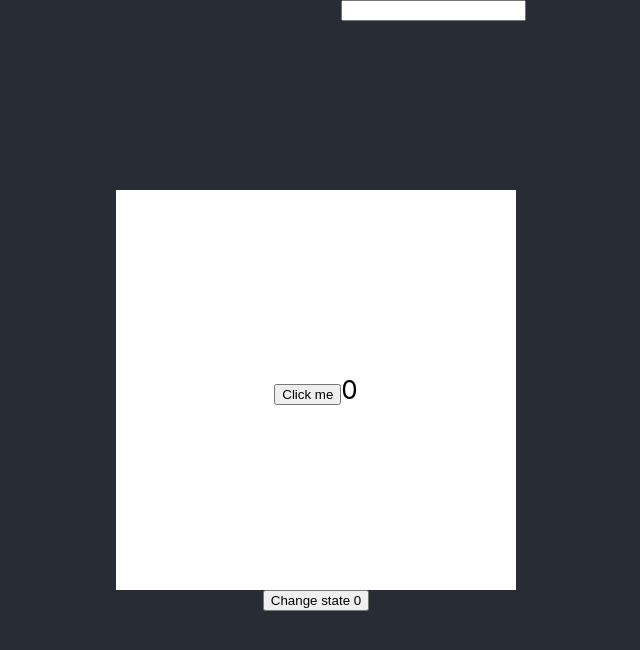
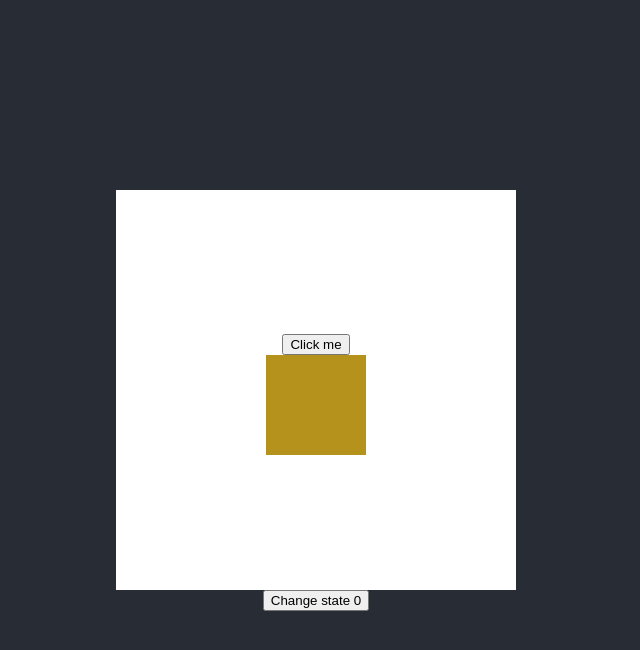
Before and after one commit to Simofy/fe2-7, a React (Create React App) app: page / in a window 1280 px wide. Shown: the top 650 px of the page, without its empty margins (324-964 px from the left). Built offline with nearby package versions, Linux system fonts and the light colour scheme.

Commit message:
Color increment

```diff
--- a/src/App.jsx
+++ b/src/App.jsx
@@ -1,6 +1,6 @@
 import React from "react";
 import "./App.css";
-import Lesson4 from "./lesson-4";
+import Lesson4, { ColorChanger } from "./lesson-4";
 // import RandomNameGenerator from "./RandomNameGenerator";
 
 class App extends React.Component {
@@ -10,17 +10,13 @@ class App extends React.Component {
       test1: 1,
     },
   };
-  constructor(props) {
-    super(props);
-    //
-  }
   render() {
     // console.log('App component', this.props);
     return (
       <div className="App">
         <header className="App-header">
           <div className="container">
-            <Lesson4 variable={this.state.variable} />
+            <ColorChanger colorCount={4} />
           </div>
           <button
             type="button"
--- a/src/lesson-4/index.jsx
+++ b/src/lesson-4/index.jsx
@@ -1,92 +1,150 @@
 import React from "react";
+
+// export default class Lesson4 extends React.Component {
+//   state = {
+//     list: [],
+//     value: "",
+//     largeData: [],
+//   };
+//   constructor(props) {
+//     super(props);
+//     const largeData = [];
+//     for (let i = 0; i < 20000; i += 1) {
+//       largeData.push(i + "asdasd");
+//     }
+//     this.state.largeData = largeData;
+//   }
+//   listTo = [];
+//   addToList() {
+//     // console.log(this.state.value);
+//     // a.push(this.state.value);
+//     this.setState((state, props) => ({
+//       list: [...state.list, state.value],
+//     }));
+//   }
+//   removeFromList(index) {
+//     // console.log(this.state.value);
+//     // a.push(this.state.value);
+//     this.setState((state, props) => {
+//       state.list.splice(index, 1);
+//       return { list: [...state.list] };
+//     });
+//   }
+//   render() {
+//     return (
+//       <div>
+//         <button
+//           onClick={() => {
+//             this.addToList();
+//           }}
+//         >
+//           Click me
+//         </button>
+//         <input
+//           style={{
+//             position: "fixed",
+//             top: 0,
+//           }}
+//           placeholder={this.state.placeholder}
+//           value={this.state.value}
+//           onChange={(e) => {
+//             this.setState({
+//               value: e.target.value,
+//             });
+//           }}
+//         />
+//         {this.props.variable}
+//         {this.state.list.map((item, index) => (
+//           <div onClick={() => this.removeFromList(index)}>{item}</div>
+//         ))}
+//       </div>
+//     );
+//   }
+// }
 
 export default class Lesson4 extends React.Component {
   state = {
-    list: [],
-    value: "",
-    largeData: [],
+    colorIndex: 0,
   };
+  colors = ["red", "green", "blue"];
   constructor(props) {
     super(props);
-    const largeData = [];
-    for (let i = 0; i < 20000; i += 1) {
-      largeData.push(i + "asdasd");
-    }
-    this.state.largeData = largeData;
+    this.state.randomListNew = props.randomList;
+    // this.state = {};
+    // this.buttonRef = React.createRef();
   }
-  listTo = [];
-  addToList() {
-    // console.log(this.state.value);
-    // a.push(this.state.value);
-    this.setState((state, props) => ({
-      list: [...state.list, state.value],
-    }));
-  }
-  removeFromList(index) {
-    // console.log(this.state.value);
-    // a.push(this.state.value);
-    this.setState((state, props) => {
-      state.list.splice(index, 1);
-      return { list: [...state.list] };
-    });
-  }
+  // componentDidMount() {
+  //   console.log(this.buttonRef.current);
+  //   this.buttonRef.current.addEventListener("click", function Lesson4OnClick() {
+  //     throw new Error("Error at button click");
+  //   });
+  // }
   render() {
     return (
       <div>
         <button
+          // ref={this.buttonRef}
           onClick={() => {
-            this.addToList();
+            this.setState({
+              colorIndex: (this.state.colorIndex + 1) % 3,
+            });
           }}
         >
           Click me
         </button>
-        <input
+        <div
           style={{
-            position: "fixed",
-            top: 0,
+            width: "100px",
+            height: "100px",
+            background: this.colors[this.state.colorIndex],
           }}
-          placeholder={this.state.placeholder}
-          value={this.state.value}
-          onChange={(e) => {
-            this.setState({
-              value: e.target.value,
-            });
-          }}
-        />
-        {this.props.variable}
-        {this.state.list.map((item, index) => (
-          <div onClick={() => this.removeFromList(index)}>{item}</div>
-        ))}
+        >
+          {this.props.variable}
+        </div>
       </div>
     );
   }
 }
 
-// export default class Lesson4 extends React.Component {
-//   state = {};
-//   constructor(props) {
-//     super(props);
-//     this.state = {};
-//     this.buttonRef = React.createRef()
-//   }
-//   componentDidMount() {
-//     console.log(this.buttonRef.current)
-//     this.buttonRef.current.addEventListener('click', function lesson4OnClick() {
-//       throw new Error('Error at button click');
-//     })
-//   }
-//   render() {
-//     return (
-//       <div>
-//         <button
-//           ref={this.buttonRef}
-//           // onClick={() => {
-//           //   throw new Error("Testing error");
-//           // }}
-//         >
-//           Click me
-//         </button>
-//       </div>
-//     );
-//   }
-// }
+export class ColorChanger extends React.Component {
+  state = {
+    colorIndex: 0,
+    colorList: [],
+  };
+  constructor(props) {
+    super(props);
+    const colorList = [];
+    for (let i = 0; i < props.colorCount; i += 1) {
+      colorList.push("#" + (((1 << 24) * Math.random()) | 0).toString(16));
+    }
+    this.state.colorList = colorList;
+    // props.colorCount;
+  }
+  render() {
+    console.log(this.state.colorIndex)
+    return (
+      <div>
+        <button
+          // ref={this.buttonRef}
+          onClick={() => {
+            this.setState({
+              colorIndex: this.state.colorIndex + 1,
+            });
+          }}
+        >
+          Click me
+        </button>
+        <div
+          style={{
+            width: "100px",
+            height: "100px",
+            background:
+              this.state.colorList[
+                this.state.colorIndex % this.state.colorList.length
+              ],
+          }}
+        ></div>
+      </div>
+    );
+  }
+}
```
